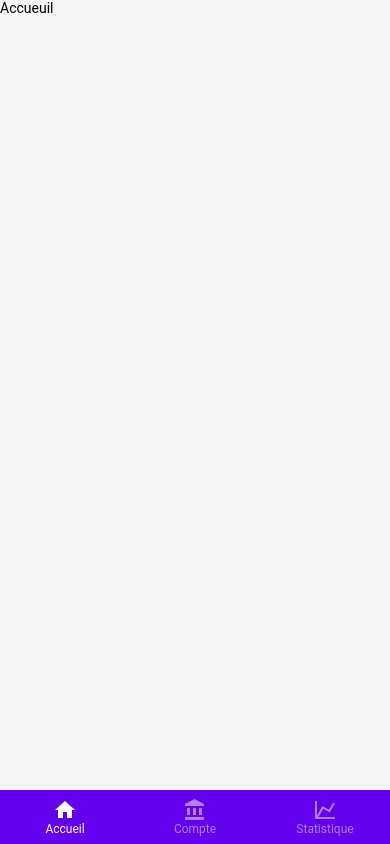
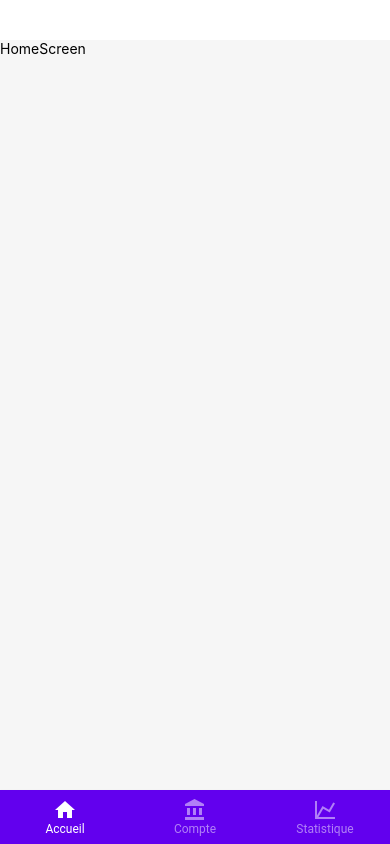
Before and after one commit to KIKI360NOSCOPE/Sequence-12, a React Native app in the folder exo/: screen / in a window 390 px wide. Built offline with nearby package versions, Linux system fonts and the light colour scheme.

Commit message:
ajout de la tabs navigation

```diff
--- a/exo/App.js
+++ b/exo/App.js
@@ -3,15 +3,19 @@ import { StyleSheet, Text, View } from 'react-native';
 import TabNavigator from '../exo/src/Navigation/TabsNavigator';
 import { Provider as PaperProvider } from 'react-native-paper';
 import { SafeAreaProvider } from 'react-native-safe-area-context';
+import { SafeAreaView } from 'react-native-safe-area-context';
 
 export default function App() {
   return (
     <SafeAreaProvider>
-      <View style={styles.container}>
-        <TabNavigator />
-        <StatusBar style="auto" />
-      </View>
+      <PaperProvider style={{ flex: 1 }}>
+        <View style={styles.container}>
+          <TabNavigator />
+          <StatusBar />
+        </View>
+      </PaperProvider>
     </SafeAreaProvider>
+
   );
 }
 
@@ -19,5 +23,6 @@ const styles = StyleSheet.create({
   container: {
     flex: 1,
     backgroundColor: '#fff',
+    marginTop: 40,
   },
 });
--- /dev/null
+++ b/exo/src/Screens/CompteScreen.js
@@ -0,0 +1,12 @@
+import { View, Text } from 'react-native'
+import React from 'react'
+
+const CompteScreen = () => {
+  return (
+    <View>
+      <Text>CompteScreen</Text>
+    </View>
+  )
+}
+
+export default CompteScreen
--- /dev/null
+++ b/exo/src/Screens/HomeScreen.js
@@ -0,0 +1,13 @@
+import { View, Text } from 'react-native'
+import React from 'react'
+
+
+const HomeScreen = () => {
+  return (
+    <View>
+      <Text>HomeScreen</Text>
+    </View>
+  )
+}
+
+export default HomeScreen
--- /dev/null
+++ b/exo/src/Screens/StatScreen.js
@@ -0,0 +1,12 @@
+import { View, Text } from 'react-native'
+import React from 'react'
+
+const StatScreen = () => {
+  return (
+    <View>
+      <Text>StatScreen</Text>
+    </View>
+  )
+}
+
+export default StatScreen
```
Also changed, not shown: exo/src/Navigation/TabsNavigator.js (+7 -3 lines).
